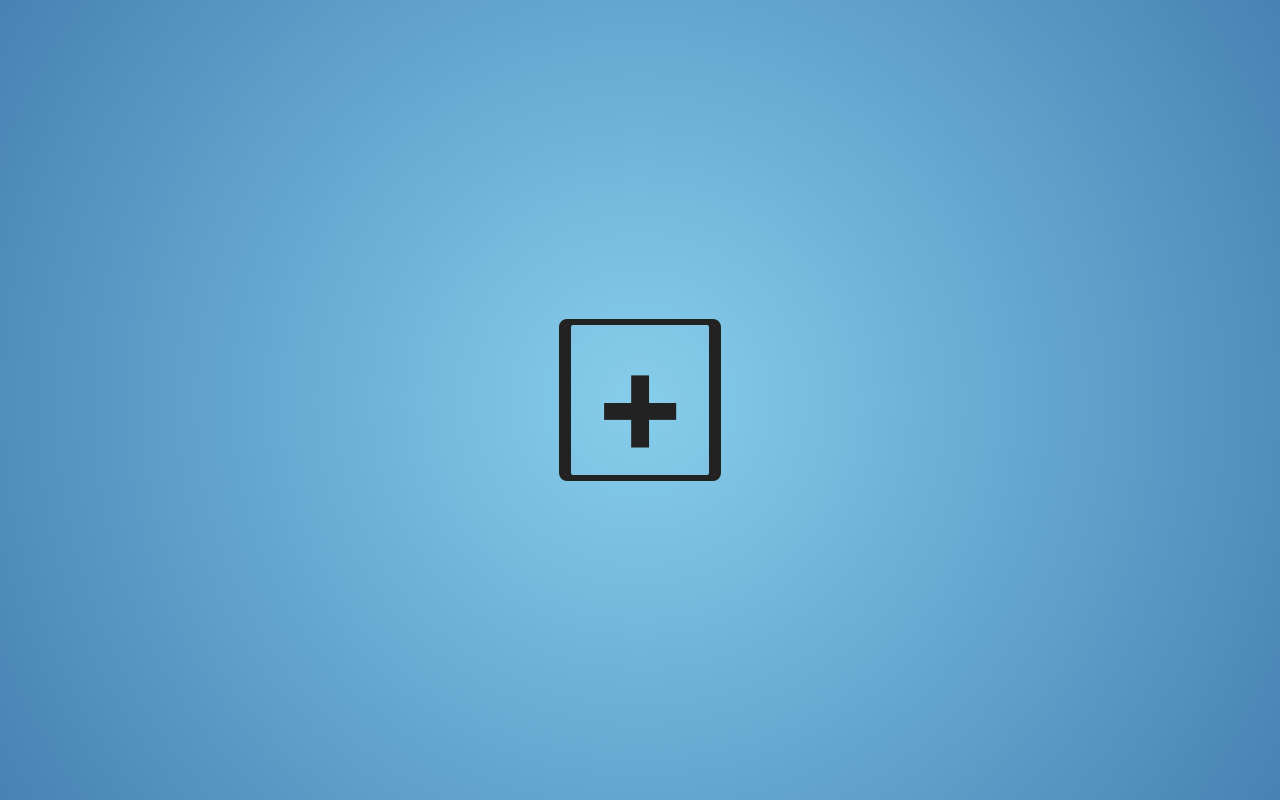
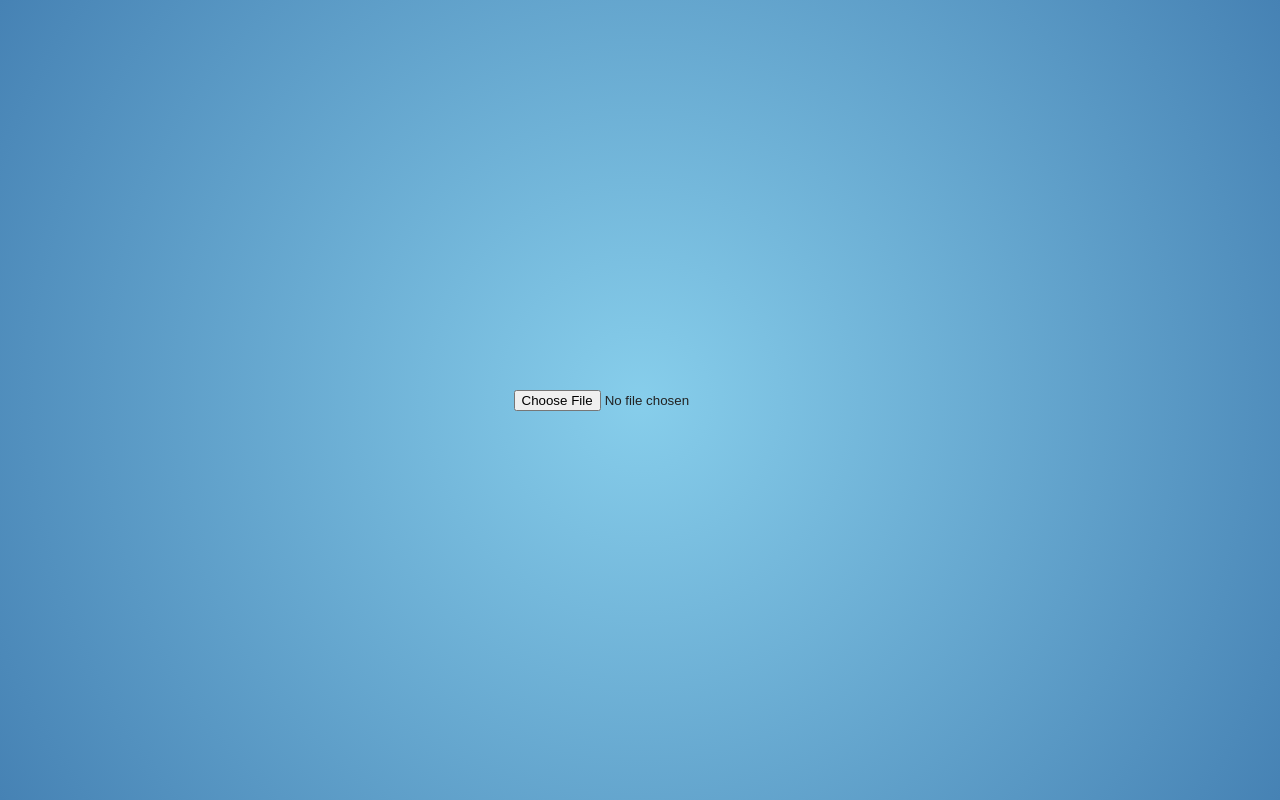
Before and after one commit to AlexeySitnikov/modulation_reader, a React (Create React App) app: page / in a window 1280 px wide. Built offline with nearby package versions, Linux system fonts and the light colour scheme.

Commit message:
I can read txt file and show result into console

```diff
--- a/src/App.css
+++ b/src/App.css
@@ -8,28 +8,3 @@
   background: radial-gradient(circle, skyblue, steelblue);
   color: #222;
 }
-
-div {
-  width: 150px;
-  height: 150px;
-  display: flex;
-  justify-content: center;
-  align-items: center;
-  font-size: 3em;
-  font-weight: bold;
-  border: 6px solid;
-  border-radius: 8px;
-  user-select: none;
-  cursor: pointer;
-}
-
-input {
-  display: none;
-}
-
-img,
-audio,
-video {
-  max-width: 80vw;
-  max-height: 80vh;
-}
--- a/src/App.js
+++ b/src/App.js
@@ -1,11 +1,17 @@
 import './App.css'
 
 function App() {
+  const clickHandlerFileChange = (e) => {
+    const file = e.target.files[0]
+    const reader = new FileReader()
+    reader.readAsText(file)
+    reader.onload = () => {
+      console.log(reader.result)
+    }
+  }
+
   return (
-    <>
-      <div>+</div>
-      <input type="file" />
-    </>
+    <input type="file" onChange={clickHandlerFileChange} />
   )
 }
 
```
